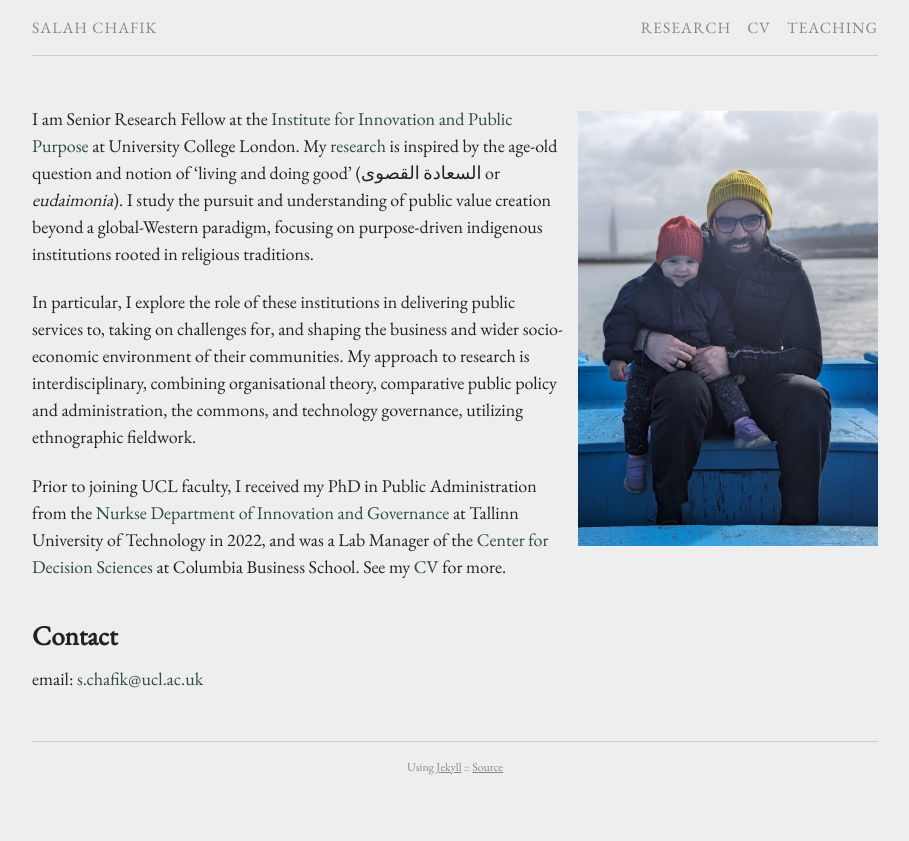
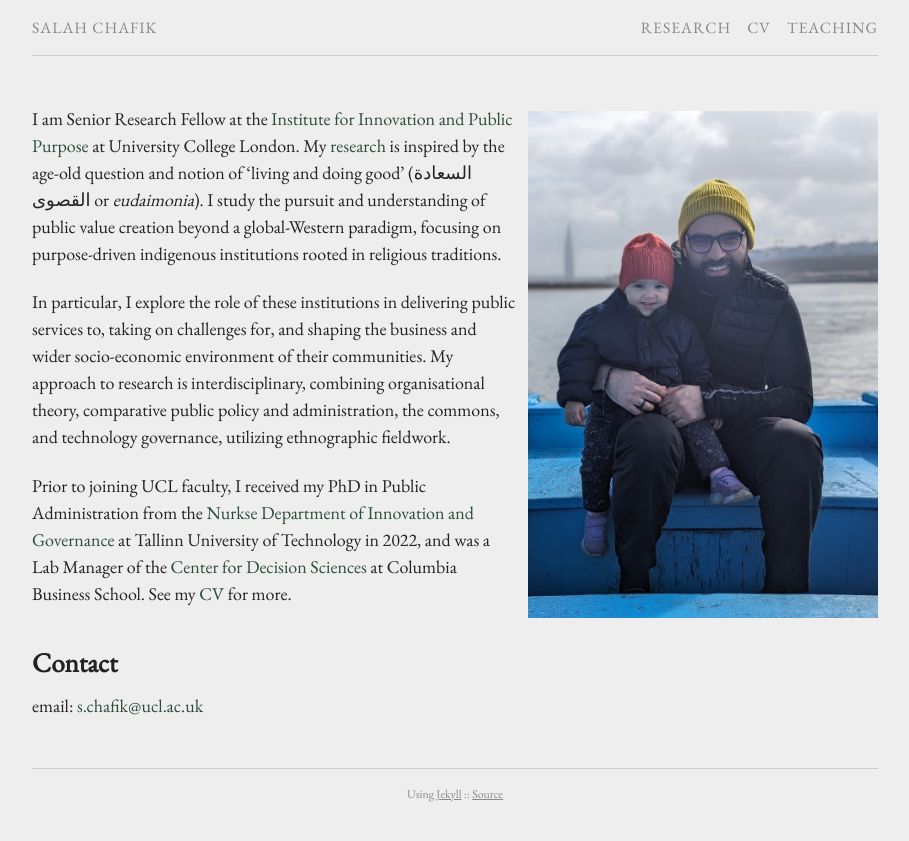
Before and after one commit to schafik/schafik.github.io, a Jekyll site: the page built from index.md, in a window 1280 px wide. Shown: the top 841 px of the page, without its empty margins (185-1094 px from the left). Built offline with Jekyll 4.4.1, drawn with Linux system fonts in a browser that asks for light colours; comment, search, counter and statistics services are not loaded.

Commit message:
Update index.md

```diff
--- a/index.md
+++ b/index.md
@@ -4,7 +4,7 @@ output: pdf_document
 permalink: /
 ---
 <br />
-{% include image.html url="images/nuna.jpeg" caption="" width="300" align="right" %}
+{% include image.html url="images/nuna.jpeg" caption="" width="350" align="right" %}
 
 I am Senior Research Fellow at the [Institute for Innovation and Public Purpose] at University College London. My [research] is inspired by the age-old question and notion of ‘living and doing good’ (السعادة القصوى or *eudaimonia*). I study the pursuit and understanding of public value creation beyond a global-Western paradigm, focusing on purpose-driven indigenous institutions rooted in religious traditions.
 
```
